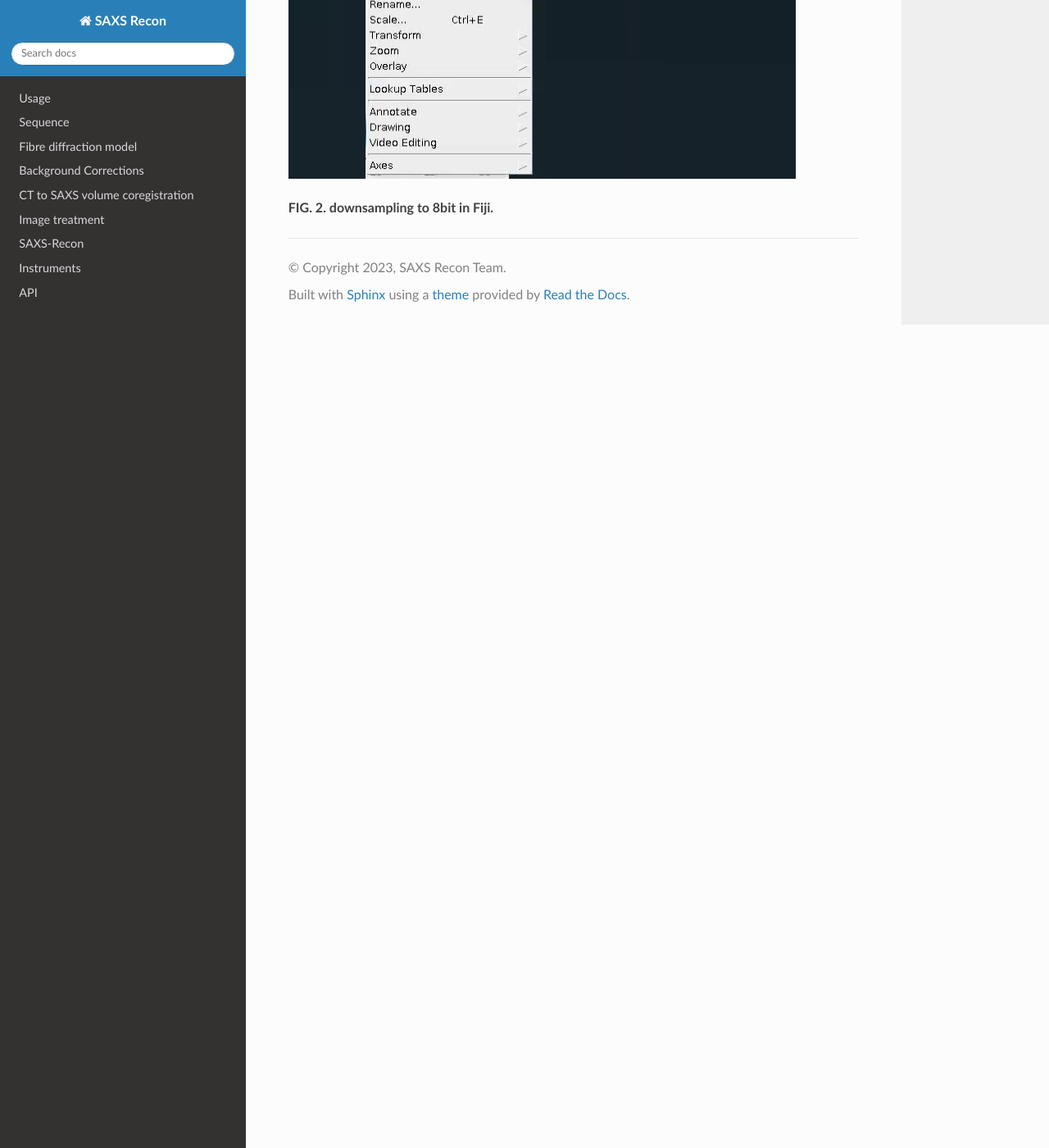
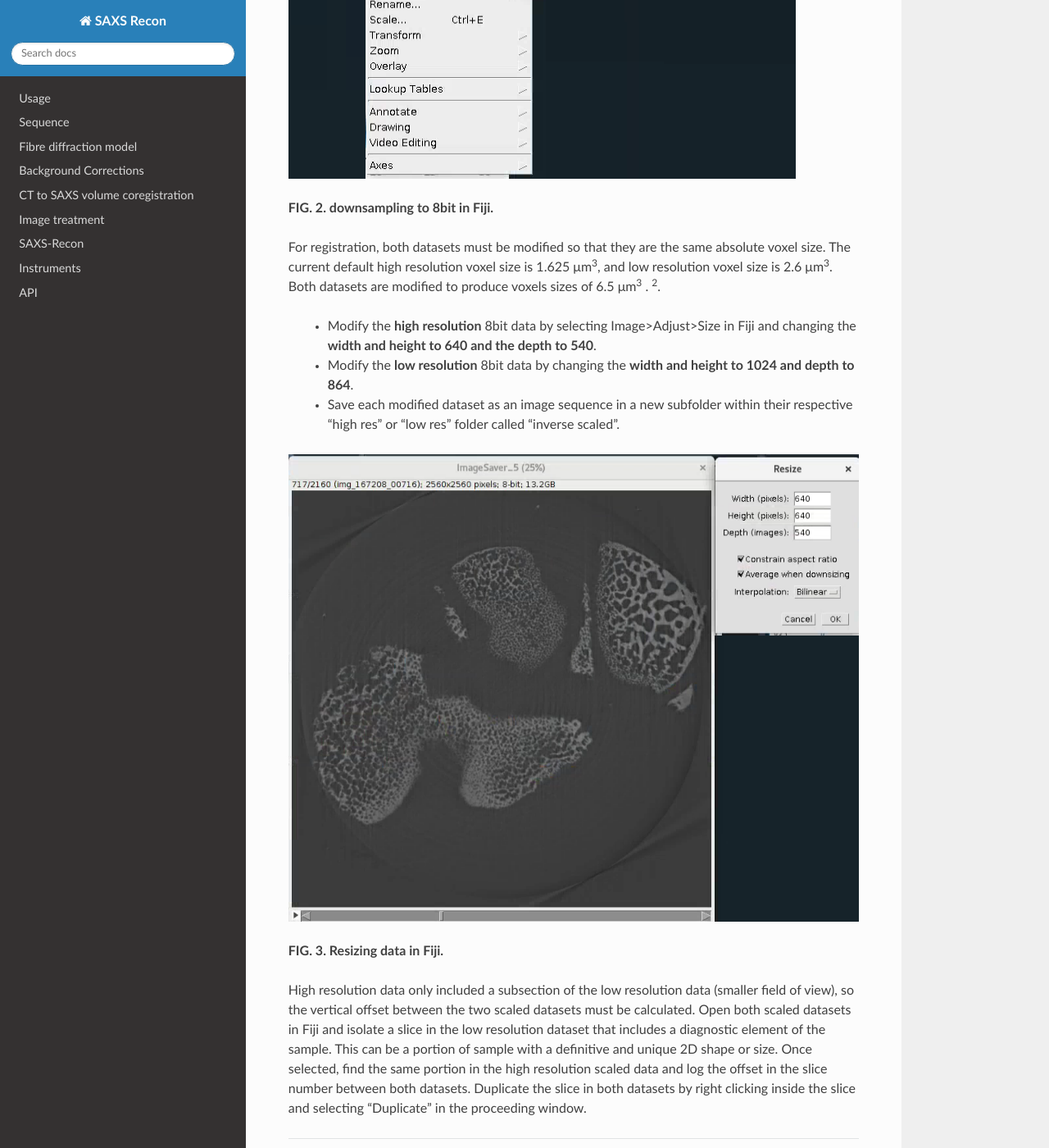
Before and after one commit to himadri111/saxs-docs-tutorial, a Sphinx documentation site: the page built from docs/source/How-to.rst, in a window 1280 px wide and 1400 px high, scrolled down 2959 px. Shown: the whole window at 82% size. Built offline with Sphinx 7.4.7 and the Read the Docs theme 3.1.0, drawn with Linux system fonts in a browser that asks for light colours.

Commit message:
Update How-to.rst

```diff
--- a/docs/source/How-to.rst
+++ b/docs/source/How-to.rst
@@ -75,3 +75,16 @@ This process follows the following steps:
 
 .. image:: 8bit_img.png
 **FIG. 2. downsampling to 8bit in Fiji.**
+
+For registration, both datasets must be modified so that they are the same absolute voxel size. The current default high resolution voxel size is 1.625 μm\ :sup:`3`, and low resolution voxel size is 2.6 μm\ :sup:`3`. Both datasets are modified to produce voxels sizes of 6.5 μm\ :sup:`3` .  :sup:`2`.
+
+ •	Modify the **high resolution** 8bit data by selecting Image>Adjust>Size in Fiji and changing the **width and height to 640 and the depth to 540**.
+
+ •	Modify the **low resolution** 8bit data by changing the **width and height to 1024 and depth to 864**.
+
+ •	Save each modified dataset as an image sequence in a new subfolder within their respective “high res” or “low res” folder called “inverse scaled”.
+
+.. image:: resize_img.png
+**FIG. 3. Resizing data in Fiji.**
+
+High resolution data only included a subsection of the low resolution data (smaller field of view), so the vertical offset between the two scaled datasets must be calculated. Open both scaled datasets in Fiji and isolate a slice in the low resolution dataset that includes a diagnostic element of the sample. This can be a portion of sample with a definitive and unique 2D shape or size. Once selected, find the same portion in the high resolution scaled data and log the offset in the slice number between both datasets. Duplicate the slice in both datasets by right clicking inside the slice and selecting “Duplicate” in the proceeding window.
```
